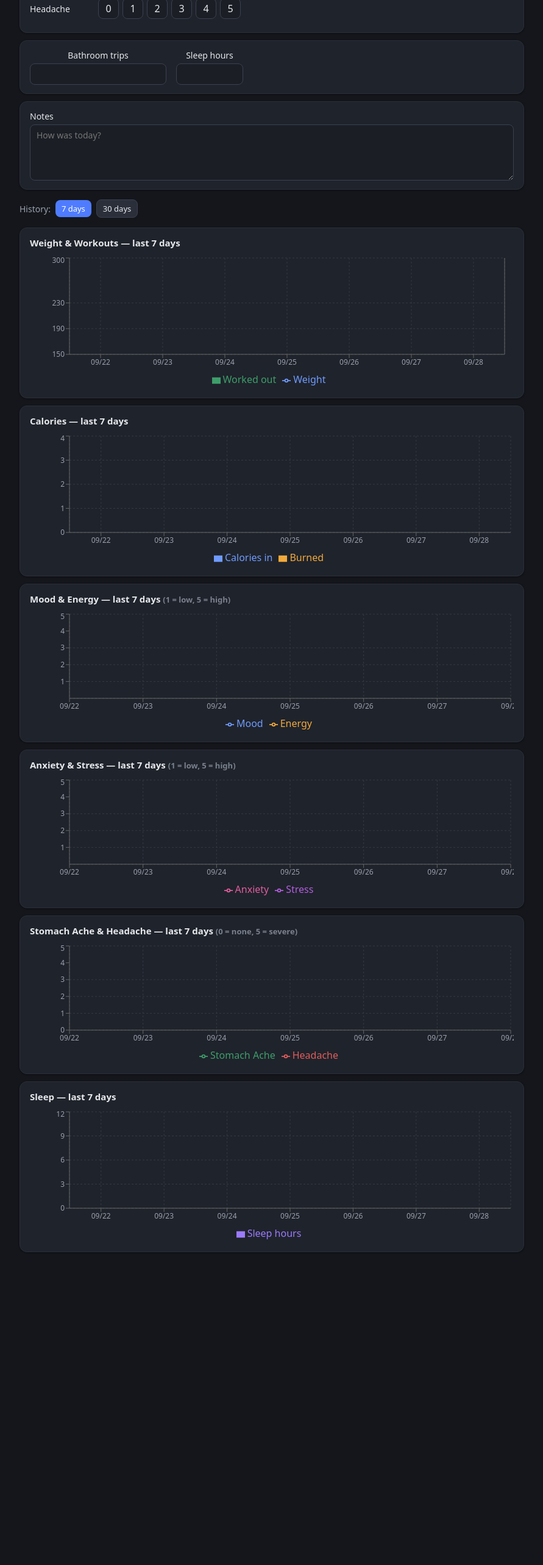
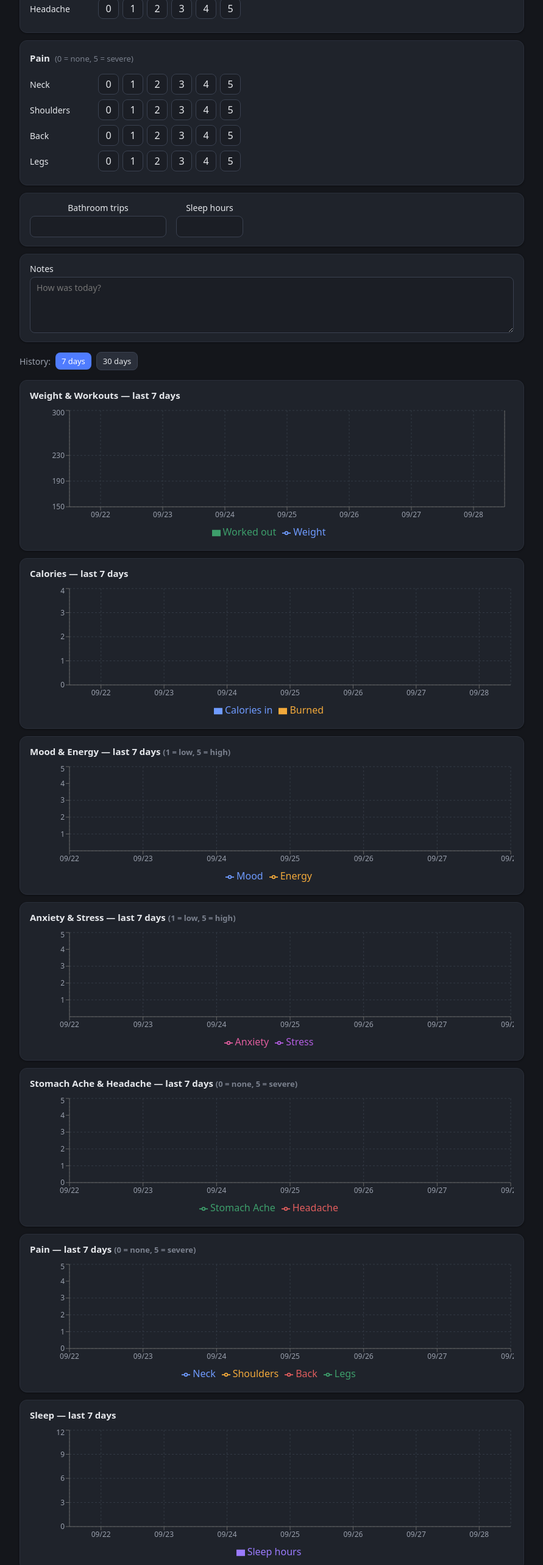
Before and after one commit to itsmedpp/journal, a React (Vite) app: page / in a window 1280 px wide. Shown: the part 1249-3815 px from the top of the page at 61% size, without its empty margins (194-1085 px from the left). Before the commit the page ends 3318 px from the top, so only its background shows below. Built offline with nearby package versions, Linux system fonts and the light colour scheme.

Commit message:
Add Pain ratings card and chart (Neck, Shoulders, Back, Legs)

```diff
--- a/src/components/Charts.tsx
+++ b/src/components/Charts.tsx
@@ -81,6 +81,11 @@ export function Charts({ data, range }: Props) {
     day: lbl(k),
     'Sleep hours': data.days[k]?.sleepHours ?? null,
   }));
+
+  const painRows = keys.map((k) => {
+    const d = data.days[k];
+    return { day: lbl(k), Neck: d?.neck ?? null, Shoulders: d?.shoulders ?? null, Back: d?.back ?? null, Legs: d?.legs ?? null };
+  });
 
   return (
     <div className="charts">
@@ -178,6 +183,23 @@ export function Charts({ data, range }: Props) {
       </section>
 
       <section className="card">
+        <h3>Pain — last {range} days <span className="hint">(0 = none, 5 = severe)</span></h3>
+        <ResponsiveContainer width="100%" height={200}>
+          <LineChart data={painRows}>
+            <CartesianGrid strokeDasharray="3 3" stroke={gridStroke} />
+            <XAxis dataKey="day" tick={axisStyle} interval={intv} />
+            <YAxis domain={[0, 5]} ticks={[0, 1, 2, 3, 4, 5]} tick={axisStyle} />
+            <Tooltip {...tooltipStyle} />
+            <Legend />
+            <Line type="monotone" dataKey="Neck" stroke="#6f9bff" strokeWidth={2} connectNulls dot={{ r: 2 }} />
+            <Line type="monotone" dataKey="Shoulders" stroke="#f2a93b" strokeWidth={2} connectNulls dot={{ r: 2 }} />
+            <Line type="monotone" dataKey="Back" stroke="#e05d5d" strokeWidth={2} connectNulls dot={{ r: 2 }} />
+            <Line type="monotone" dataKey="Legs" stroke="#3d9e6b" strokeWidth={2} connectNulls dot={{ r: 2 }} />
+          </LineChart>
+        </ResponsiveContainer>
+      </section>
+
+      <section className="card">
         <h3>Sleep — last {range} days</h3>
         <ResponsiveContainer width="100%" height={220}>
           <ComposedChart data={sleepRows}>
--- a/src/components/DayEntry.tsx
+++ b/src/components/DayEntry.tsx
@@ -268,6 +268,15 @@ export function DayEntryForm({ day, foodPresets, beveragePresets, exercisePreset
         <Rating label="Headache" value={day.headache} onChange={(v) => set({ headache: v })} />
       </section>
 
+      {/* RATINGS — Pain (0 = none, 5 = severe) */}
+      <section className="card">
+        <h3 className="rating-group-title">Pain <span className="hint">(0 = none, 5 = severe)</span></h3>
+        <Rating label="Neck" value={day.neck} onChange={(v) => set({ neck: v })} />
+        <Rating label="Shoulders" value={day.shoulders} onChange={(v) => set({ shoulders: v })} />
+        <Rating label="Back" value={day.back} onChange={(v) => set({ back: v })} />
+        <Rating label="Legs" value={day.legs} onChange={(v) => set({ legs: v })} />
+      </section>
+
       {/* NUMBER INPUTS */}
       <section className="card inline-fields">
         <label className="inline-field">
--- a/src/types.ts
+++ b/src/types.ts
@@ -31,6 +31,10 @@ export interface DayEntry {
   energy: number | null;
   anxiety: number | null;
   stress: number | null;
+  neck: number | null;
+  shoulders: number | null;
+  back: number | null;
+  legs: number | null;
   bathroomTrips: number;
   weight: number | null;
   sleepHours: number | null;
@@ -67,6 +71,10 @@ export function emptyDay(): DayEntry {
     energy: null,
     anxiety: null,
     stress: null,
+    neck: null,
+    shoulders: null,
+    back: null,
+    legs: null,
     bathroomTrips: 0,
     weight: null,
     sleepHours: null,
```
